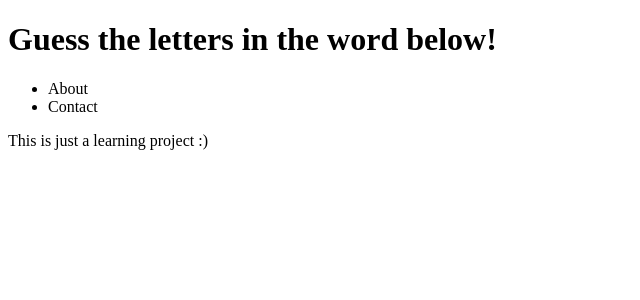
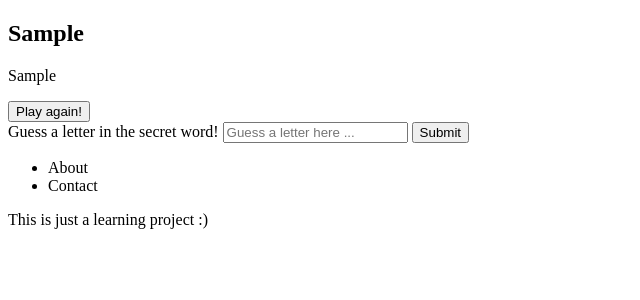
Before and after one commit to mkorbar/hangmanTestProject, a Flask app: template templates/game.html in a window 1280 px wide. Shown: the part 70-370 px from the top of the page, without its empty margins (0-640 px from the left). Run offline with Flask 2, Linux system fonts and the light colour scheme; the template is opened without the code that fills it: most values are stand-ins (such as "Sample title", 1, 10 or a date in 2020).

Commit message:
made hangman work with cookies for unregistered users

```diff
--- a/main.py
+++ b/main.py
@@ -1,8 +1,24 @@
-from flask import Flask, render_template, request, make_response
+from flask import Flask, render_template, request, make_response, redirect
+from flask_sqlalchemy import SQLAlchemy
 
 import hangman
+import os
 
 app = Flask(__name__)
+
+
+app.config['SQLALCHEMY_DATABASE_URI'] = os.getenv('DATABASE_URL', 'sqlite:///db.sqlite')
+
+
+db = SQLAlchemy(app)
+
+
+class User(db.Model):
+    id = db.Column(db.Integer, primary_key=True)
+    secret = db.Column(db.String, unique=False)
+
+
+db.create_all()
 
 
 @app.route("/", methods=['POST', 'GET'])
@@ -16,17 +32,39 @@ def index():
         if error:
             return render_template("index.html", error=error)
         else:
-            response = make_response(render_template("game.html"))
+            appropriate_words = hangman.get_appropriate_words(wordlist, difficulty)
+            secret_word = hangman.choose_random_word(appropriate_words)
+            secret_letters = hangman.word_to_letters(secret_word)
+            masked_letters = hangman.mask_word(secret_letters)
+            masked_word = "".join(masked_letters)
+            response = make_response(render_template("game.html", masked_word=masked_word))
             response.set_cookie("user_difficulty", str(difficulty))
+            response.set_cookie("secret_word", secret_word)
+            response.set_cookie("masked_word", masked_word)
             return response
 
 
 @app.route("/game", methods=['POST', 'GET'])
 def game():
     if request.method == 'GET':
-        return render_template("game.html")
+        return redirect("index.html")
     elif request.method == 'POST':
-        return render_template("game.html")
+        guess = request.form.get("guess")
+        secret_letters = list(request.cookies.get("secret_word"))
+        masked_letters = list(request.cookies.get("masked_word"))
+        interface_list = hangman.hangman_guess(secret_letters, masked_letters, guess)
+        masked_letters = interface_list.copy()
+        masked_word = "".join(masked_letters)
+        for letter in masked_letters:
+            if letter == "*":
+                break
+            else:
+                msg_end = "Congratulations, you've guessed it!"
+                response = make_response(render_template("game.html", masked_word=masked_word, msg_end=msg_end))
+                return response
+        response = make_response(render_template("game.html", masked_word=masked_word))
+        response.set_cookie("masked_word", masked_word)
+        return response
 
 
 if __name__ == '__main__':
--- a/templates/game.html
+++ b/templates/game.html
@@ -1,5 +1,19 @@
 {% extends "base.html" %}
 
 {% block content %}
-<h1>Guess the letters in the word below!</h1>
+<h2>{{ masked_word }}</h2>
+
+{% if msg_end %}
+<p>{{ msg_end }}</p>
+<form action="/">
+    <button type="submit">Play again!</button>
+</form>
+{% endif %}
+
+<form method="post" action="/game">
+    <label for="guess">Guess a letter in the secret word!</label>
+    <input id="guess" name="guess" type="text" placeholder="Guess a letter here ...">
+    <button type="submit">Submit</button>
+</form>
+
 {% endblock content %}
```
Also changed, not shown: hangman.py (+11 -2 lines).
